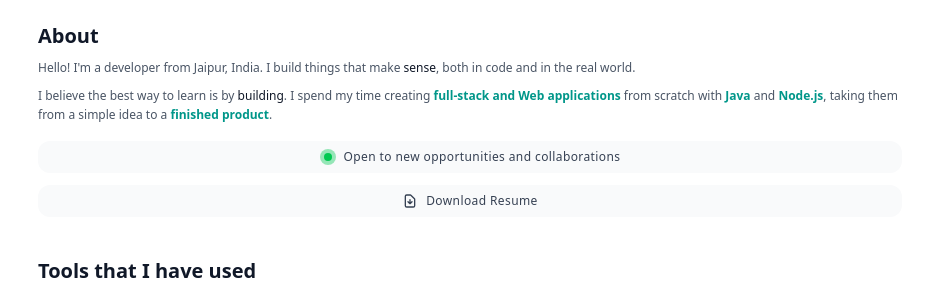
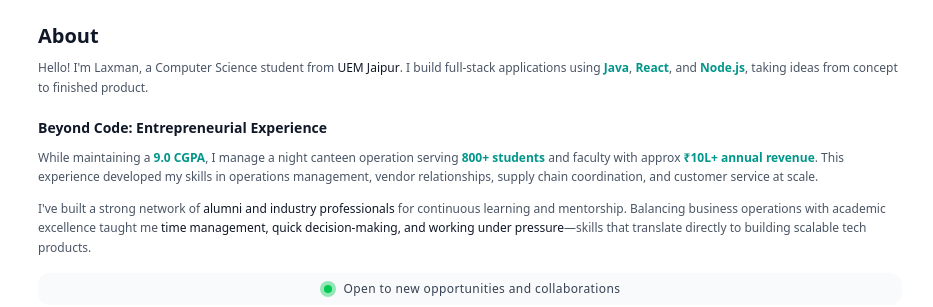
Before and after one commit to Laxman-Mahto/Laxman-Mahto.github.io, a React (Vite) app: page / in a window 1280 px wide. Shown: the part 194-501 px from the top of the page, without its empty margins (170-1103 px from the left). Built offline with nearby package versions, Linux system fonts and the light colour scheme; no server answers; a web font is replaced by a local one.

Commit message:
Updated About with business experience

```diff
--- a/src/Components/Sections/About.tsx
+++ b/src/Components/Sections/About.tsx
@@ -1,3 +1,4 @@
+//
 import React from "react";
 import { motion } from "framer-motion";
 
@@ -19,38 +20,60 @@ const About: React.FC = () => {
           About
         </h2>
 
-        <div className="mt-2 space-y-2 text-xs text-gray-600 dark:text-[#A3A3A3] md:text-sm leading-relaxed">
+        <div className="mt-2 space-y-3 text-xs text-gray-600 dark:text-[#A3A3A3] md:text-sm leading-relaxed">
           <p>
-            Hello! I'm a developer from Jaipur, India. I build things that make
+            Hello! I'm Laxman, a Computer Science student from{" "}
             <span className="font-medium text-gray-900 dark:text-white">
-              {" "}
-              sense
+              UEM Jaipur
             </span>
-            , both in code and in the real world.
-          </p>
-
-          <p>
-            I believe the best way to learn is by{" "}
-            <span className="font-medium text-gray-900 dark:text-white">
-              building
-            </span>
-            . I spend my time creating{" "}
-            <span className="font-bold text-teal-600 dark:text-teal-300">
-              full-stack and Web applications
-            </span>{" "}
-            from scratch with{" "}
+            . I build full-stack applications using{" "}
             <span className="font-bold text-teal-600 dark:text-teal-300">
               Java
-            </span>{" "}
-            and{" "}
+            </span>
+            ,{" "}
+            <span className="font-bold text-teal-600 dark:text-teal-300">
+              React
+            </span>
+            , and{" "}
             <span className="font-bold text-teal-600 dark:text-teal-300">
               Node.js
             </span>
-            , taking them from a simple idea to a{" "}
+            , taking ideas from concept to finished product.
+          </p>
+
+          <div className="pt-2">
+            <h3 className="text-sm font-semibold text-gray-900 dark:text-white mb-2">
+              Beyond Code: Entrepreneurial Experience
+            </h3>
+            <p>
+              While maintaining a{" "}
               <span className="font-bold text-teal-600 dark:text-teal-300">
-              finished product
+                9.0 CGPA
               </span>
-            .
+              , I manage a night canteen operation serving{" "}
+              <span className="font-bold text-teal-600 dark:text-teal-300">
+                800+ students
+              </span>{" "}
+              and faculty with approx{" "}
+              <span className="font-bold text-teal-600 dark:text-teal-300">
+                ₹10L+ annual revenue
+              </span>
+              . This experience developed my skills in operations management,
+              vendor relationships, supply chain coordination, and customer service at scale.
+            </p>
+          </div>
+
+          <p>
+            I've built a strong network of{" "}
+            <span className="font-medium text-gray-900 dark:text-white">
+              alumni and industry professionals
+            </span>{" "}
+            for continuous learning and mentorship. Balancing business operations
+            with academic excellence taught me{" "}
+            <span className="font-medium text-gray-900 dark:text-white">
+              time management, quick decision-making, and working under pressure
+            </span>
+            —skills that translate directly to building scalable tech products.
           </p>
         </div>
       </div>
@@ -109,9 +132,6 @@ const About: React.FC = () => {
           </svg>
           <span className="whitespace-nowrap">Download Resume</span>
         </a>
-
-
-
       </div>
     </motion.section>
   );
```
Lines whose indentation alone changed are shown as unchanged.
